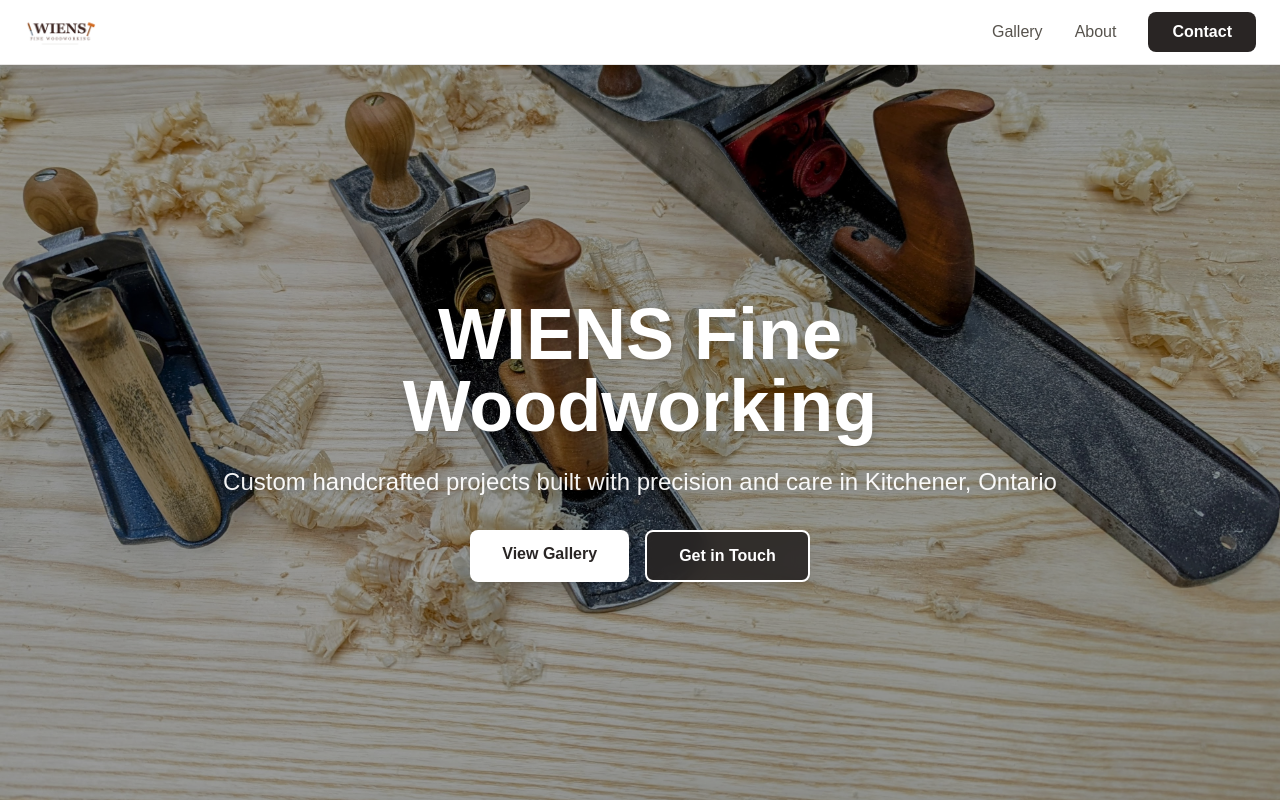
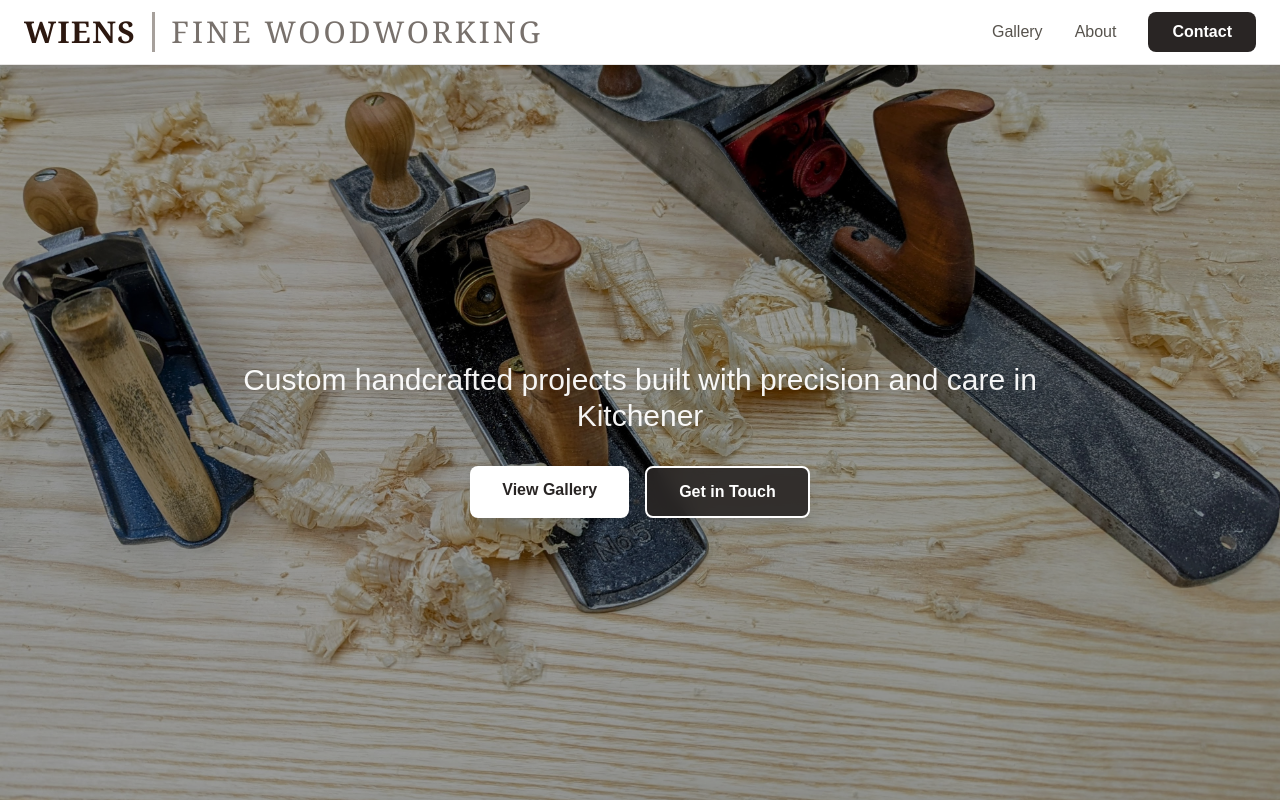
Before and after one commit to BrentWiens/WiensFineWoodworking, a Next.js app: page / in a window 1280 px wide. Shown: the top 800 px of the page. Built offline with nearby package versions, Linux system fonts and the light colour scheme.

Commit message:
Updated navigation and hero sections with new logo format

```diff
--- a/components/Hero.tsx
+++ b/components/Hero.tsx
@@ -6,24 +6,21 @@
       {/* Background Image */}
       <div className="absolute inset-0 z-0">
         <Image
-                    src="/images/gallery/handplanes.jpg"
+          src="/handplanes.jpg"
           alt="Hand planes"
           fill
           className="object-cover"
           priority
-                    quality={85}
+          quality={90}
         />
         {/* Dark overlay for text readability */}
         <div className="absolute inset-0 bg-black/40"></div>
       </div>
 
-            {/* Content - now with z-10 to appear above background */}
+      {/* Content */}
       <div className="relative z-10 max-w-4xl mx-auto px-6 text-center">
-                <h1 className="text-6xl md:text-7xl font-bold text-white mb-6 drop-shadow-lg">
-                    WIENS Fine Woodworking
-                </h1>
-                <p className="text-xl md:text-2xl text-white/95 mb-8 drop-shadow-md">
-                    Custom handcrafted projects built with precision and care in Kitchener, Ontario
+        <p className="text-2xl md:text-3xl text-white/95 mb-8 drop-shadow-md font-light">
+          Custom handcrafted projects built with precision and care in Kitchener
         </p>
         <div className="flex gap-4 justify-center">
           <a
--- a/components/Navigation.tsx
+++ b/components/Navigation.tsx
@@ -1,20 +1,23 @@
 import Link from 'next/link';
-import Image from 'next/image';
 
 export default function Navigation() {
   return (
     <nav className="fixed top-0 left-0 right-0 bg-white border-b border-stone-200 z-50">
-      <div className="max-w-7xl mx-auto px-6 py-2 flex items-center justify-between">
-        {/* Logo - constrained by height */}
-        <Link href="/" className="flex items-center hover:opacity-80 transition-opacity">
-          <Image
-            src="/logo.png"
-            alt="Wiens Fine Woodworking"
-            width={200}
-            height={48}
-            className="object-contain h-12 w-auto"
-            priority
-          />
+      <div className="max-w-7xl mx-auto px-6 py-3 flex items-center justify-between">
+        {/* Logo as HTML/CSS */}
+        <Link href="/" className="flex items-center gap-4 hover:opacity-80 transition-opacity">
+          {/* WIENS */}
+          <span className="text-3xl font-bold tracking-wider" style={{ fontFamily: 'Georgia, serif', color: '#2C1810' }}>
+            WIENS
+          </span>
+
+          {/* Separator - more visible */}
+          <div className="w-[3px] h-10 bg-stone-400"></div>
+
+          {/* FINE WOODWORKING - same height */}
+          <span className="text-3xl font-normal tracking-widest" style={{ fontFamily: 'Georgia, serif', color: '#78716C' }}>
+            FINE WOODWORKING
+          </span>
         </Link>
 
         {/* Navigation Links */}
```
Also changed, not shown: public/handplanes.jpg (renamed from public/images/gallery/handplanes.jpg). Lines whose indentation alone changed are shown as unchanged.
